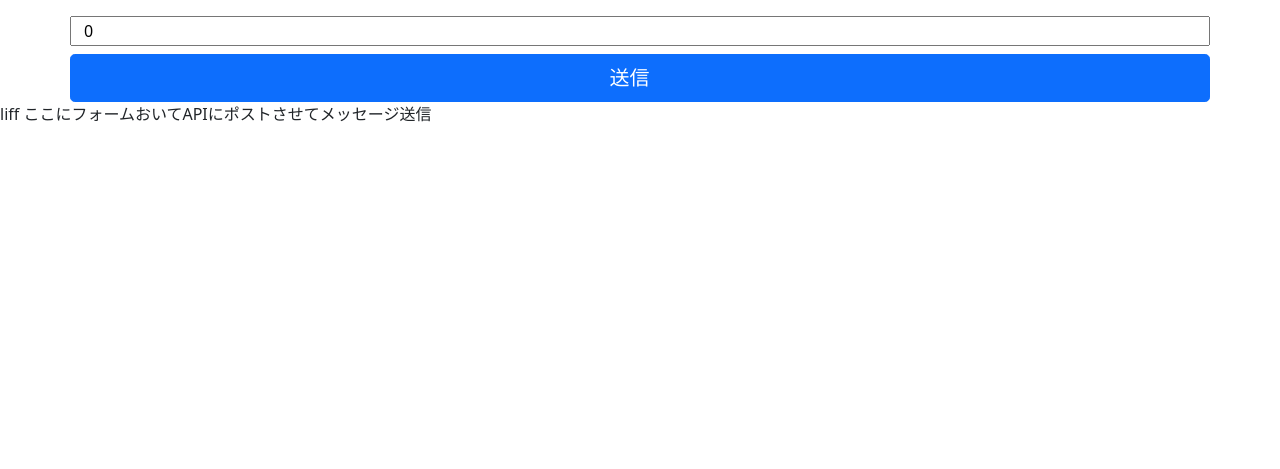
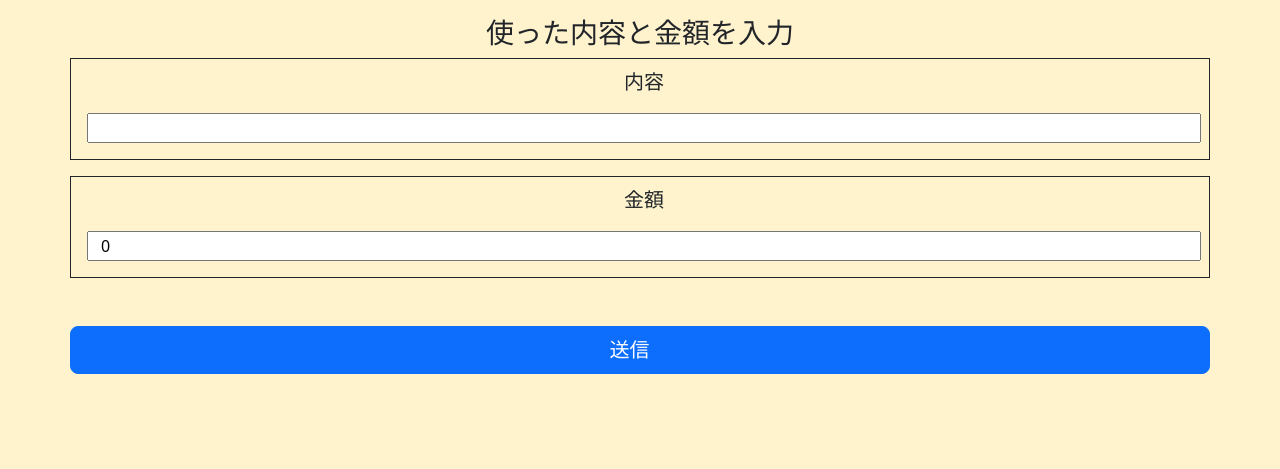
Before and after one commit to dioh0922/line_liff, a PHP site: page /liff/credit/index.php in a window 1280 px wide. Shown: the top 469 px of the page. Run offline with PHP 8.4, Linux system fonts and the light colour scheme; some libraries are stand-ins or nearby versions.

Commit message:
内容も保存するように

```diff
--- a/liff/credit/credit.js
+++ b/liff/credit/credit.js
@@ -2,7 +2,8 @@
 function submit(){
 
     let pay = parseInt(document.getElementById("pay-value").value);
-    if(parseInt(pay) <= 0){
+    let detail = document.getElementById("pay-detail").value;
+    if(parseInt(pay) <= 0 || detail === ""){
         return ;
     }
 
@@ -11,8 +12,9 @@ function submit(){
 
     let post_data = new FormData();
     post_data.append("value", pay);
+    post_data.append("detail", detail);
     axios.post("./save.php", post_data).then(res => {
-
+        document.getElementById("close").className = "row";
     }).catch(er => {
 
     }).finally(() => {
@@ -20,3 +22,7 @@ function submit(){
         document.getElementById("btn-content").innerHTML = "送信";
     });
 }
+
+function done(){
+    liff.closeWindow();
+}
--- a/liff/credit/index.php
+++ b/liff/credit/index.php
@@ -9,18 +9,34 @@
     <meta http-equiv="X-UA-Compatible" content="IE=edge">
     <meta name="viewport" content="width=device-width, initial-scale=1.0">
 
-    <link href="https://cdn.jsdelivr.net/npm/bootstrap@5.0.0-beta1/dist/css/bootstrap.min.css" rel="stylesheet" integrity="sha384-giJF6kkoqNQ00vy+HMDP7azOuL0xtbfIcaT9wjKHr8RbDVddVHyTfAAsrekwKmP1" crossorigin="anonymous">
-    <script src="https://cdn.jsdelivr.net/npm/bootstrap@5.0.0-beta1/dist/js/bootstrap.min.js" integrity="sha384-pQQkAEnwaBkjpqZ8RU1fF1AKtTcHJwFl3pblpTlHXybJjHpMYo79HY3hIi4NKxyj" crossorigin="anonymous"></script>
+    <script charset="utf-8" src="https://static.line-scdn.net/liff/edge/2/sdk.js"></script>
+
+    <link href="https://cdn.jsdelivr.net/npm/bootstrap@5.3.0-alpha3/dist/css/bootstrap.min.css" rel="stylesheet" integrity="sha384-KK94CHFLLe+nY2dmCWGMq91rCGa5gtU4mk92HdvYe+M/SXH301p5ILy+dN9+nJOZ" crossorigin="anonymous">    <script src="https://cdn.jsdelivr.net/npm/bootstrap@5.0.0-beta1/dist/js/bootstrap.min.js" integrity="sha384-pQQkAEnwaBkjpqZ8RU1fF1AKtTcHJwFl3pblpTlHXybJjHpMYo79HY3hIi4NKxyj" crossorigin="anonymous"></script>
+    <script src="https://cdn.jsdelivr.net/npm/bootstrap@5.3.0-alpha3/dist/js/bootstrap.bundle.min.js" integrity="sha384-ENjdO4Dr2bkBIFxQpeoTz1HIcje39Wm4jDKdf19U8gI4ddQ3GYNS7NTKfAdVQSZe" crossorigin="anonymous"></script>
 
     <script src="https://cdn.jsdelivr.net/npm/axios/dist/axios.min.js"></script>
     <title>Document</title>
 </head>
-<body>
+<body class="bg-warning-subtle">
     <div class="container">
-        <div class="row mt-3 mb-2">
-            <input type="number" min="0" id="pay-value" value="0"/>
+        <div class="row mb-e mt-3">
+            <h3 class="text-center">使った内容と金額を入力</h3>
         </div>
-        <div class="row">
+
+        <div class="row border border-dark">
+            <div class="row ms-1 me-1 mb-3">
+                <p class="text-center fs-5 mt-2">内容</p>
+                <input type="text" value="" id="pay-detail"/>
+            </div>
+        </div>
+
+        <div class="row mt-3 border border-dark">
+            <div class="row ms-1 mb-3">
+                <p class="text-center fs-5 mt-2">金額</p>
+                <input type="number" min="0" id="pay-value" value="0"/>
+            </div>
+        </div>
+        <div class="row  mt-5">
             <button onClick="submit()" class="btn btn-primary btn-lg" >
                 <span id="btn-content">送信</span>
                 <span id="btn-load" class="fade">
@@ -28,6 +44,13 @@
                     <span class="visually-hidden">Loading...</span>
                 </span>
             </button>
+        </div>
+        <div class="row mt-5" >
+            <div id="close" class="fade">
+                <button class="btn btn-lg btn-secondary" onClick="done()">
+                    トークに戻る
+                </button>
+            </div>
         </div>
     </div>
 
@@ -47,8 +70,6 @@
         </div>
     </div>
 
-    liff
-    ここにフォームおいてAPIにポストさせてメッセージ送信
     <script src="./credit.js"></script>
 </body>
 </html>
--- a/liff/credit/save.php
+++ b/liff/credit/save.php
@@ -10,6 +10,7 @@
     // LINEに今月の合計を返す
     $credit = ORM::for_table("credit")->create();
     $credit->pay_value = $_POST["value"];
+    $credit->pay_detail = $_POST["detail"];
     $credit->set_expr("created_date", "NOW()");
     $credit->save();
     $month = date("Y-m-01 00:00:00");
```
